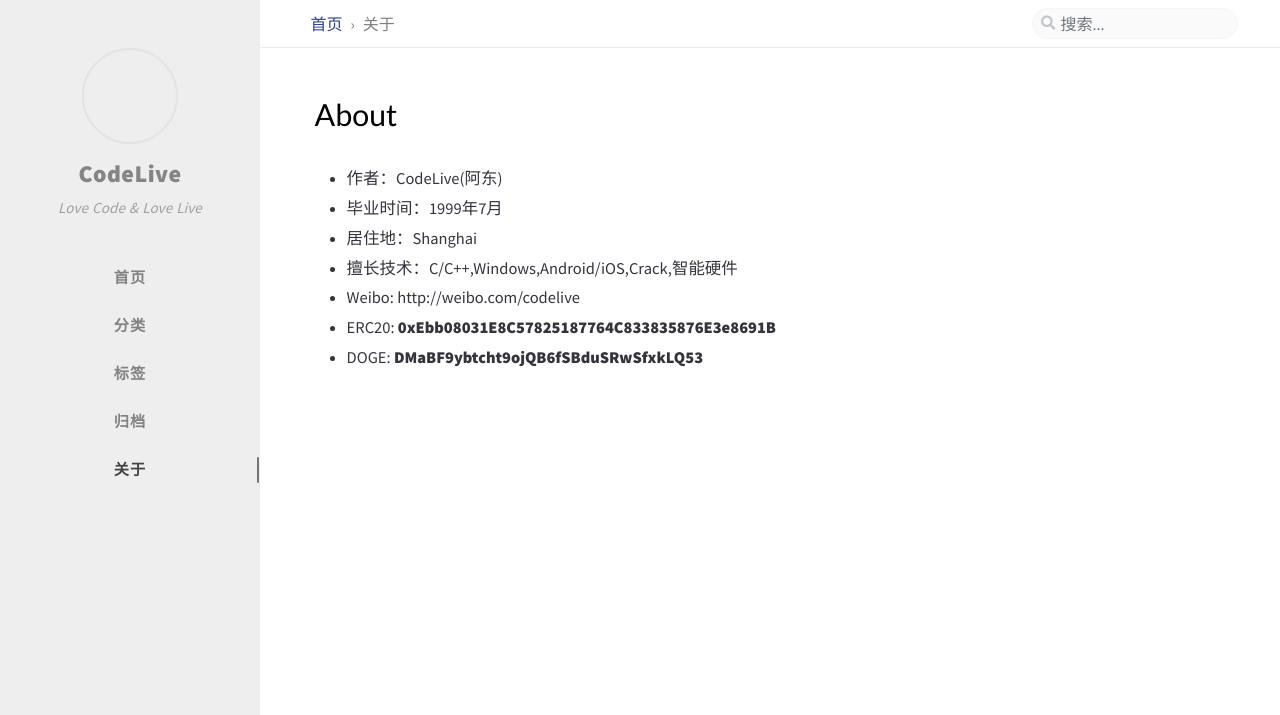
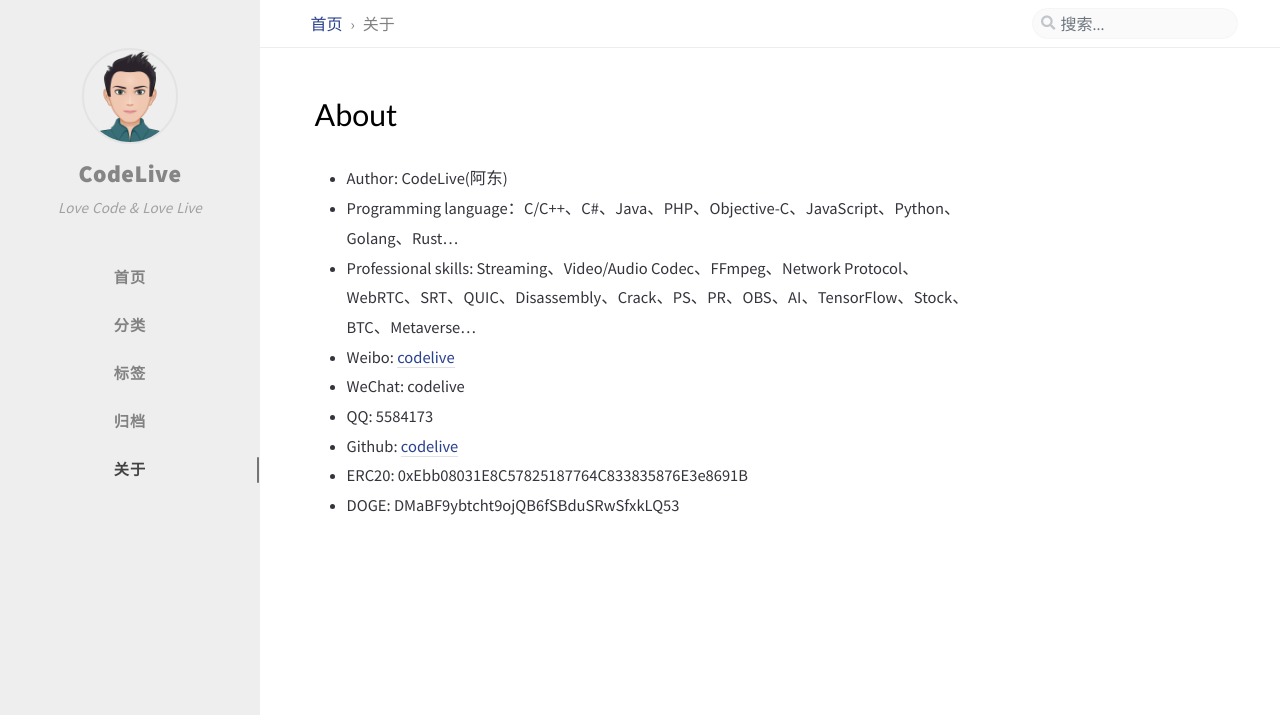
Before and after one commit to codelive/codelive.github.io, a plain HTML site: page about/index.html in a window 1280 px wide. Shown: the top 715 px of the page. Drawn offline with nearby package versions, Linux system fonts and the light colour scheme; some packages are replaced by stand-ins of ours; a script that the page names is missing.

Commit message:
add face

```diff
--- a/about/index.html
+++ b/about/index.html
@@ -24,19 +24,19 @@
 <meta name="generator" content="Jekyll v4.2.1" />
 <meta property="og:title" content="About" />
 <meta property="og:locale" content="zh_CN" />
-<meta name="description" content="作者：CodeLive(阿东) 毕业时间：1999年7月 居住地：Shanghai 擅长技术：C/C++,Windows,Android/iOS,Crack,智能硬件 Weibo: http://weibo.com/codelive ERC20: 0xEbb08031E8C57825187764C833835876E3e8691B DOGE: DMaBF9ybtcht9ojQB6fSBduSRwSfxkLQ53" />
-<meta property="og:description" content="作者：CodeLive(阿东) 毕业时间：1999年7月 居住地：Shanghai 擅长技术：C/C++,Windows,Android/iOS,Crack,智能硬件 Weibo: http://weibo.com/codelive ERC20: 0xEbb08031E8C57825187764C833835876E3e8691B DOGE: DMaBF9ybtcht9ojQB6fSBduSRwSfxkLQ53" />
+<meta name="description" content="Author: CodeLive(阿东) Programming language：C/C++、C#、Java、PHP、Objective-C、JavaScript、Python、Golang、Rust… Professional skills: Streaming、Video/Audio Codec、FFmpeg、Network Protocol、WebRTC、SRT、QUIC、Disassembly、Crack、PS、PR、OBS、AI、TensorFlow、Stock、BTC、Metaverse… Weibo: codelive WeChat: codelive QQ: 5584173 Github: codelive ERC20: 0xEbb08031E8C57825187764C833835876E3e8691B DOGE: DMaBF9ybtcht9ojQB6fSBduSRwSfxkLQ53" />
+<meta property="og:description" content="Author: CodeLive(阿东) Programming language：C/C++、C#、Java、PHP、Objective-C、JavaScript、Python、Golang、Rust… Professional skills: Streaming、Video/Audio Codec、FFmpeg、Network Protocol、WebRTC、SRT、QUIC、Disassembly、Crack、PS、PR、OBS、AI、TensorFlow、Stock、BTC、Metaverse… Weibo: codelive WeChat: codelive QQ: 5584173 Github: codelive ERC20: 0xEbb08031E8C57825187764C833835876E3e8691B DOGE: DMaBF9ybtcht9ojQB6fSBduSRwSfxkLQ53" />
 <link rel="canonical" href="/about/" />
 <meta property="og:url" content="/about/" />
 <meta property="og:site_name" content="CodeLive" />
 <meta property="og:type" content="article" />
-<meta property="article:published_time" content="2022-01-10T12:27:53+08:00" />
+<meta property="article:published_time" content="2022-01-10T14:31:36+08:00" />
 <meta name="twitter:card" content="summary" />
 <meta property="twitter:title" content="About" />
 <meta name="twitter:site" content="@mynameisdongfa" />
 <meta name="google-site-verification" content="google_meta_tag_verification" />
 <script type="application/ld+json">
-{"name":"codelive","url":"/about/","@type":"WebSite","description":"作者：CodeLive(阿东) 毕业时间：1999年7月 居住地：Shanghai 擅长技术：C/C++,Windows,Android/iOS,Crack,智能硬件 Weibo: http://weibo.com/codelive ERC20: 0xEbb08031E8C57825187764C833835876E3e8691B DOGE: DMaBF9ybtcht9ojQB6fSBduSRwSfxkLQ53","headline":"About","dateModified":"2022-01-10T12:27:53+08:00","datePublished":"2022-01-10T12:27:53+08:00","sameAs":["https://twitter.com/mynameisdongfa","https://github.com/codelive"],"@context":"https://schema.org"}</script>
+{"name":"codelive","url":"/about/","@type":"WebSite","description":"Author: CodeLive(阿东) Programming language：C/C++、C#、Java、PHP、Objective-C、JavaScript、Python、Golang、Rust… Professional skills: Streaming、Video/Audio Codec、FFmpeg、Network Protocol、WebRTC、SRT、QUIC、Disassembly、Crack、PS、PR、OBS、AI、TensorFlow、Stock、BTC、Metaverse… Weibo: codelive WeChat: codelive QQ: 5584173 Github: codelive ERC20: 0xEbb08031E8C57825187764C833835876E3e8691B DOGE: DMaBF9ybtcht9ojQB6fSBduSRwSfxkLQ53","headline":"About","dateModified":"2022-01-10T14:31:36+08:00","datePublished":"2022-01-10T14:31:36+08:00","sameAs":["https://twitter.com/mynameisdongfa","https://github.com/codelive"],"@context":"https://schema.org"}</script>
 <!-- End Jekyll SEO tag -->
 
 
@@ -242,6 +242,9 @@
   <div class="profile-wrapper text-center">
     <div id="avatar">
       <a href="/" alt="avatar" class="mx-auto">
+
+
+          <img src="/assets/img/face.png" alt="avatar" onerror="this.style.display='none'">
 
       </a>
     </div>
@@ -511,13 +514,15 @@
 <!-- return -->
 
 <ul>
-  <li>作者：CodeLive(阿东)</li>
-  <li>毕业时间：1999年7月</li>
-  <li>居住地：Shanghai</li>
-  <li>擅长技术：C/C++,Windows,Android/iOS,Crack,智能硬件</li>
-  <li>Weibo: http://weibo.com/codelive</li>
-  <li>ERC20: <strong>0xEbb08031E8C57825187764C833835876E3e8691B</strong></li>
-  <li>DOGE: <strong>DMaBF9ybtcht9ojQB6fSBduSRwSfxkLQ53</strong></li>
+  <li>Author: CodeLive(阿东)</li>
+  <li>Programming language：C/C++、C#、Java、PHP、Objective-C、JavaScript、Python、Golang、Rust…</li>
+  <li>Professional skills: Streaming、Video/Audio Codec、FFmpeg、Network Protocol、WebRTC、SRT、QUIC、Disassembly、Crack、PS、PR、OBS、AI、TensorFlow、Stock、BTC、Metaverse…</li>
+  <li>Weibo: <a href="http://weibo.com/codelive">codelive</a></li>
+  <li>WeChat: codelive</li>
+  <li>QQ: 5584173</li>
+  <li>Github: <a href="https://g.codelive.cn/">codelive</a></li>
+  <li>ERC20: 0xEbb08031E8C57825187764C833835876E3e8691B</li>
+  <li>DOGE: DMaBF9ybtcht9ojQB6fSBduSRwSfxkLQ53</li>
 </ul>
 
 
--- a/feed.xml
+++ b/feed.xml
@@ -4,7 +4,7 @@
   <id>/</id>
   <title>CodeLive</title>
   <subtitle>CodeLive' github pages.</subtitle>
-  <updated>2022-01-10T12:27:53+08:00</updated>
+  <updated>2022-01-10T14:31:36+08:00</updated>
   <author>
     <name>codelive</name>
     <uri>/</uri>
--- a/sw.js
+++ b/sw.js
@@ -1,6 +1,6 @@
 self.importScripts('/assets/js/data/swcache.js');
 
-const cacheName = 'chirpy-20220110.1227';
+const cacheName = 'chirpy-20220110.1431';
 
 function verifyDomain(url) {
   for (const domain of allowedDomains) {
```
Also changed, not shown: 404.html (+3 -0 lines), archives/index.html (+5 -2 lines), categories/index.html (+5 -2 lines), index.html (+3 -0 lines), sitemap.xml (+4 -4 lines), tags/index.html (+5 -2 lines), assets/img/face.png (added).
